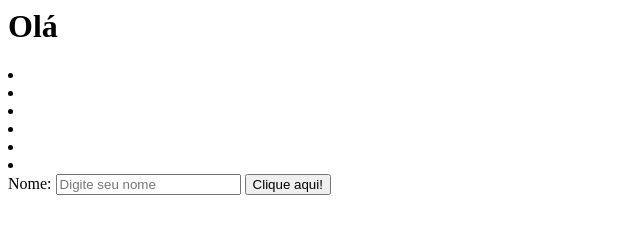
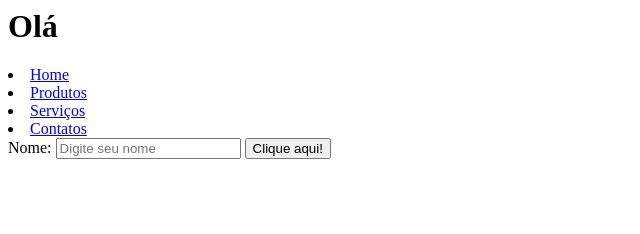
Before and after one commit to Fernandosantos0/curso_git_e_github, a plain HTML site: page index.html in a window 1280 px wide. Shown: the whole page, without its empty margins (0-640 px from the left). Drawn offline with Linux system fonts and the light colour scheme.

Commit message:
Inserindo um menu de navegação na página index

```diff
--- a/index.html
+++ b/index.html
@@ -3,12 +3,10 @@
 <h1>Olá</h1>
 
 <nav>
-    <li></li>
-    <li></li>
-    <li></li>
-    <li></li>
-    <li></li>
-    <li></li>
+    <li><a href="#">Home</a></li>
+    <li><a href="#">Produtos</a></li>
+    <li><a href="#">Serviços</a></li>
+    <li><a href="#">Contatos</a></li>
 </nav>
 
 <label for="c-nome">Nome:</label>
```
